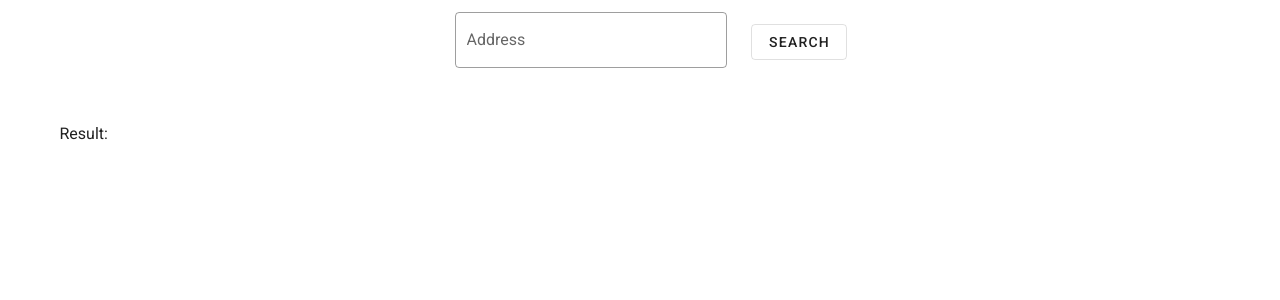
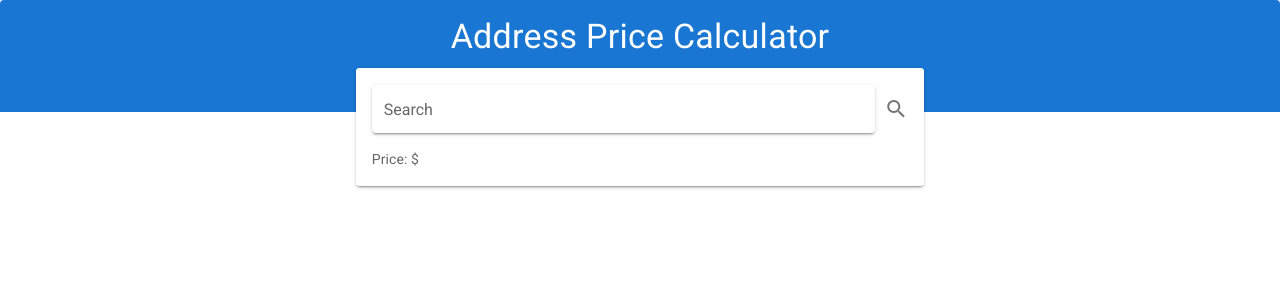
Before and after one commit to danim47c/address-price-calculator, a Nuxt app: page / in a window 1280 px wide. Shown: the top 300 px of the page. Built offline with nearby package versions, Linux system fonts and the light colour scheme.

Commit message:
First Demo

```diff
--- a/package.json
+++ b/package.json
@@ -12,8 +12,9 @@
     "lint": "eslint --ext .js,.vue --ignore-path .gitignore ."
   },
   "dependencies": {
+    "@nuxtjs/axios": "^5.3.6",
     "nuxt": "^2.0.0",
-    "@nuxtjs/axios": "^5.3.6"
+    "point-in-polygon": "^1.0.1"
   },
   "devDependencies": {
     "@nuxtjs/vuetify": "^1.0.0",
--- a/pages/index.vue
+++ b/pages/index.vue
@@ -1,43 +1,102 @@
 <template>
-  <v-container>
-    <v-row justify="center" align="center">
-      <v-col cols="8" md="4" lg="3">
+  <v-card flat>
+    <v-toolbar color="primary" extended flat>
+      <v-toolbar-title class="white--text mt-2 mx-auto display-1"
+        >Address Price Calculator</v-toolbar-title
+      >
+    </v-toolbar>
+
+    <v-container class="pt-0">
+      <v-row justify="center">
+        <v-col class="pt-0" cols="10" md="8" lg="6">
+          <v-card class="mx-auto" style="margin-top: -32px;">
+            <v-toolbar flat>
               <v-text-field
                 v-model="address"
-          label="Address"
-          placeholder="Address"
-          outlined
-          @keydown.enter="search"
+                append-outer-icon="mdi-magnify"
+                solo
+                label="Search"
+                class="mt-12"
+                :readonly="loading"
+                :loading="loading"
+                @keydown.enter="search()"
+                @click:append-outer="search()"
               />
-      </v-col>
-      <v-col cols="2" md="2" lg="1">
-        <v-btn outlined text class="mt-n7" @click="search">Search</v-btn>
+            </v-toolbar>
+
+            <v-card-text v-text="'Price: ' + (result + '$' || 'Undefined')" />
+          </v-card>
         </v-col>
       </v-row>
-    <v-row>
-      <v-col cols="12"> Result: {{ result }} </v-col>
-    </v-row>
     </v-container>
+
+    <v-dialog v-model="dialog" fullscreen hide-overlay>
+      <v-card>
+        <v-toolbar dark color="primary">
+          <v-btn icon dark @click="dialog = false">
+            <v-icon>mdi-close</v-icon>
+          </v-btn>
+        </v-toolbar>
+        <v-list v-if="data.length > 0" two-line subheader tile>
+          <v-list-item v-for="(ad, i) in data" :key="i" @click="choose(ad)">
+            <v-list-item-content>
+              <v-list-item-title v-text="ad.display_name" />
+              <v-list-item-subtitle v-text="`${ad.lat}, ${ad.lon}`" />
+            </v-list-item-content>
+          </v-list-item>
+        </v-list>
+        <v-list v-else>
+          <v-list-item>
+            <v-list-item-content>
+              <v-list-item-title
+                >There's no results in Chicago for that
+                address.</v-list-item-title
+              >
+            </v-list-item-content>
+          </v-list-item>
+        </v-list>
+      </v-card>
+    </v-dialog>
+  </v-card>
 </template>
 
 <script>
+import calcPrice from '../plugins/calculator'
+// import calcPrice from '~/plugins/calculator'
+
 export default {
   data() {
     return {
+      loading: false,
       address: '',
-      result: ''
+      data: [],
+      result: '',
+      dialog: false
     }
   },
   methods: {
     search() {
+      if (this.loading) return
+
+      this.loading = true
+
       this.$axios
         .get(
           'https://nominatim.openstreetmap.org/search?format=json&q=' +
             this.address.split(' ').join('+')
         )
         .then((res) => {
-          this.result = res.data
+          this.data = res.data.filter((ad) =>
+            ad.display_name.toLowerCase().includes('chicago')
+          )
+          this.dialog = true
         })
+
+      this.loading = false
+    },
+    choose(ad) {
+      this.dialog = false
+      this.result = calcPrice([ad.lat, ad.lon])
     }
   }
 }
--- /dev/null
+++ b/plugins/calculator.js
@@ -0,0 +1,61 @@
+import inside from 'point-in-polygon'
+
+const polygons = [
+  {
+    price: 10,
+    points: [
+      [41.904116, -87.620439],
+      [41.9403, -87.62003],
+      [41.94023, -87.66227],
+      [41.903175, -87.677306]
+    ]
+  },
+  {
+    price: 12,
+    points: [
+      [41.88694, -87.66707],
+      [41.90333, -87.66747],
+      [41.903175, -87.677306],
+      [41.94023, -87.66227],
+      [41.94029, -87.63851],
+      [41.95456, -87.64045],
+      [41.95456, -87.64045],
+      [41.88665, -87.68657]
+    ]
+  },
+  {
+    price: 16,
+    points: [
+      [41.88665, -87.68657],
+      [41.95397, -87.68841],
+      [41.95472, -87.64386],
+      [41.9696, -87.64484],
+      [41.96846, -87.70842],
+      [41.88641, -87.70631]
+    ]
+  },
+  {
+    price: 20,
+    points: [
+      [41.88821, -87.7063],
+      [41.96846, -87.70842],
+      [41.9696, -87.64484],
+      [42.01961, -87.6529],
+      [42.01903, -87.74771],
+      [41.88753, -87.74552]
+    ]
+  }
+]
+
+export default function calcPrice(p) {
+  console.log(p.map((i) => parseFloat(i)))
+  for (let n = 0; n < polygons.length; n++) {
+    if (
+      inside(
+        p.map((i) => parseFloat(i)),
+        polygons[n].points
+      )
+    )
+      return polygons[n].price
+  }
+}
```
Also changed, not shown: 2 other files (tests, documents, lock files or other folders). Lines whose indentation alone changed are shown as unchanged.
